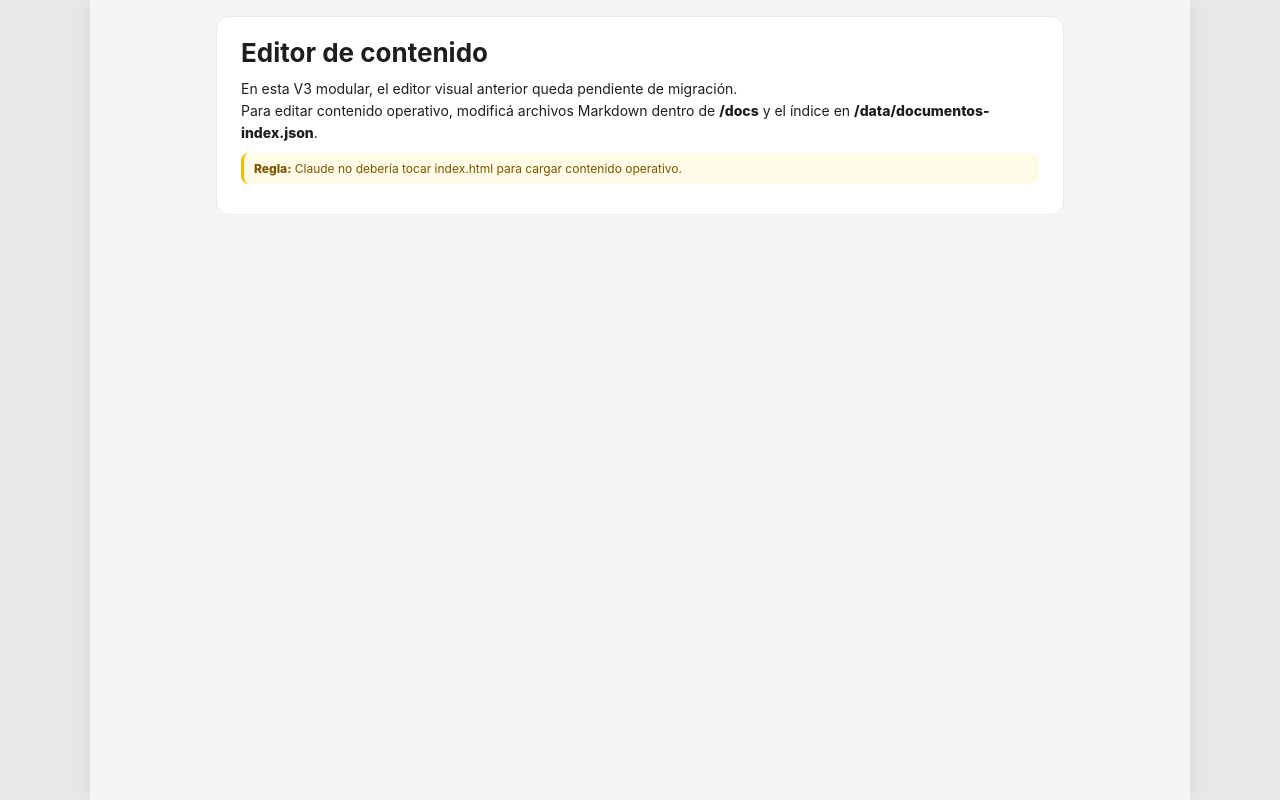
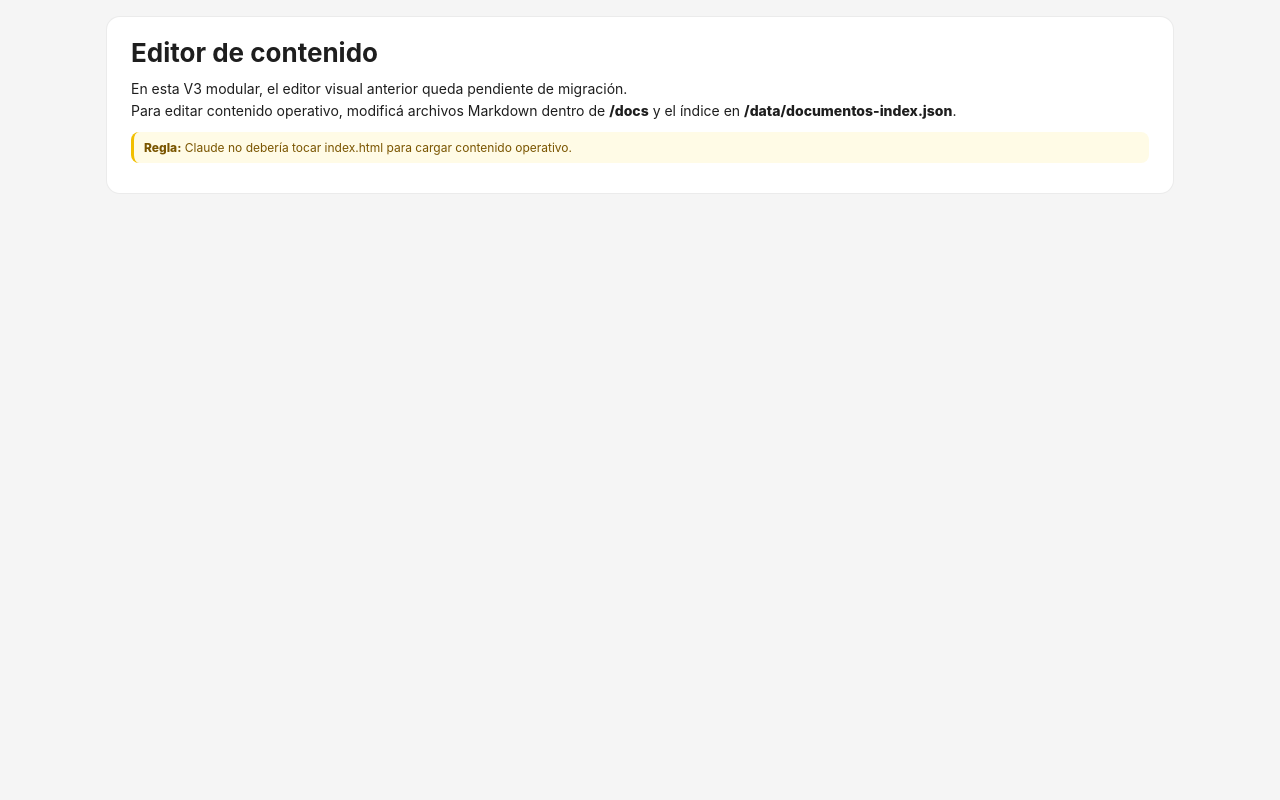
Before and after one commit to joacoesti/Version-QA, a plain HTML site: page editor.html in a window 1280 px wide. Drawn offline with Linux system fonts and the light colour scheme.

Commit message:
Ajuste visual

```diff
--- a/css/styles.css
+++ b/css/styles.css
@@ -6,10 +6,10 @@
   --borde:rgba(0,0,0,.08);--blanco:#fff;--rojo:#CC1100;--rojo-suave:#FFF0EE;
   --amber:#7A5500;--amber-suave:#FFFBE6;
 }
-body{font-family:-apple-system,BlinkMacSystemFont,"Segoe UI",Roboto,sans-serif;background:#e8e8e8;color:var(--gris-osc);min-height:100vh;-webkit-font-smoothing:antialiased}
+body{font-family:-apple-system,BlinkMacSystemFont,"Segoe UI",Roboto,sans-serif;background:#F5F5F5;color:var(--gris-osc);min-height:100vh;-webkit-font-smoothing:antialiased}
 .app{max-width:480px;margin:0 auto;min-height:100vh;display:flex;flex-direction:column;background:#F5F5F5}
 @media (min-width:768px){.app{max-width:760px;box-shadow:0 0 24px rgba(0,0,0,.06)}.sector-grid{grid-template-columns:repeat(3,1fr)!important}.quick-list{display:grid!important;grid-template-columns:repeat(2,1fr);gap:8px}.screen{max-width:880px;margin:0 auto;width:100%}}
-@media (min-width:1024px){.app{max-width:1100px}.sector-grid{grid-template-columns:repeat(4,1fr)!important}.quick-list{grid-template-columns:repeat(3,1fr)!important}.header-top,.search-wrap>* ,.tabs{max-width:760px;margin-left:auto;margin-right:auto}}
+@media (min-width:1024px){.app{max-width:none;box-shadow:none}.header,.search-wrap{padding-left:max(1.1rem,calc(50vw - 600px));padding-right:max(1.1rem,calc(50vw - 600px))}.sector-grid{grid-template-columns:repeat(4,1fr)!important;max-width:1100px;margin-left:auto;margin-right:auto}.quick-list{grid-template-columns:repeat(3,1fr)!important;max-width:1100px;margin-left:auto;margin-right:auto}.header-top,.search-wrap>* ,.tabs{max-width:1100px;margin-left:auto;margin-right:auto}.screen{max-width:1100px;margin:0 auto;width:100%}}
 .header{background:var(--verde);padding:1.25rem 1.1rem 0;position:sticky;top:0;z-index:100;box-shadow:0 2px 8px rgba(0,0,0,.18)}
 .header-top{display:flex;align-items:center;gap:10px;margin-bottom:10px}
 .back-btn{background:rgba(255,255,255,.18);border:1px solid rgba(255,255,255,.3);color:white;border-radius:8px;padding:5px 12px;font-size:13px;cursor:pointer;font-family:inherit;display:none;white-space:nowrap}
```
